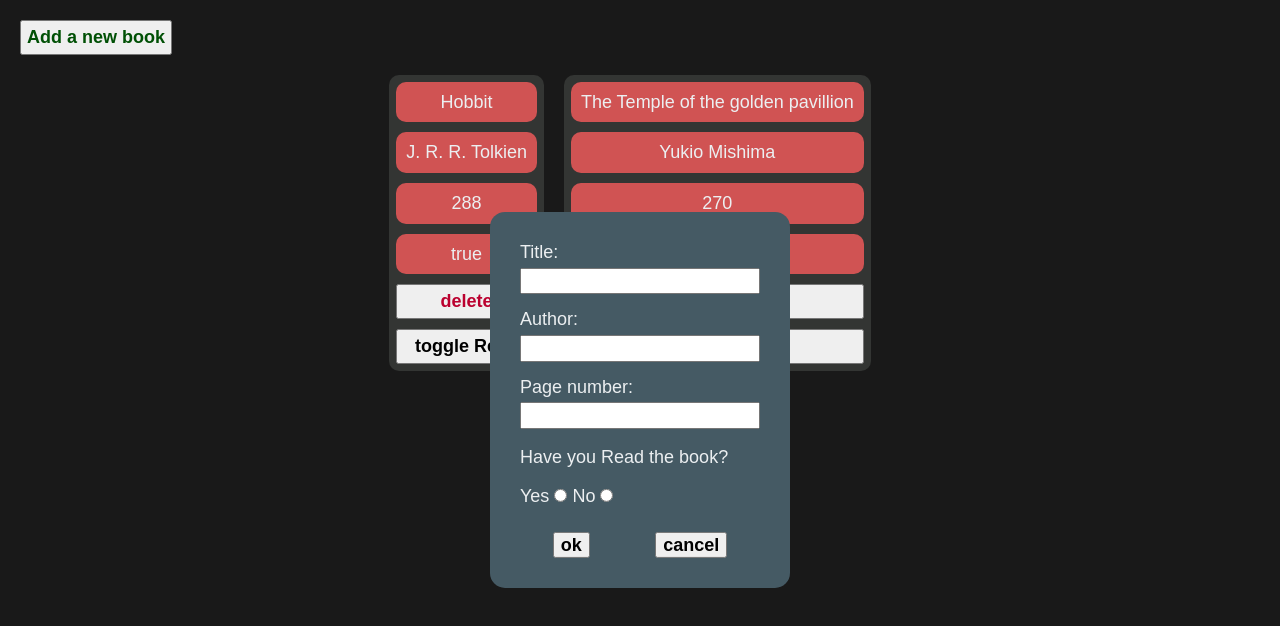
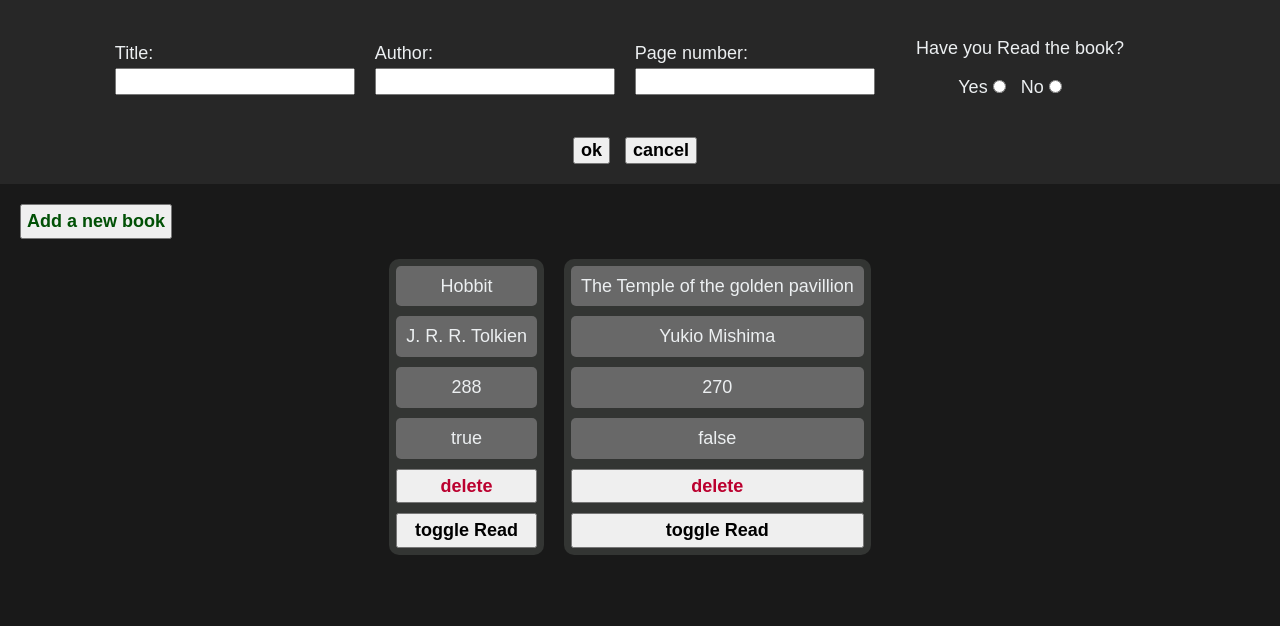
Before and after one commit to jooji-san/Library, a plain HTML site: page index.html in a window 1280 px wide. Both pictures are taken after a click on the button "Add a new book". Drawn offline with Linux system fonts and the light colour scheme.

Commit message:
updated input form

```diff
--- a/index.html
+++ b/index.html
@@ -10,13 +10,8 @@
 </head>
 
 <body>
-
-  <div class='main'>
-    <button class='add-btn'>Add a new book</button>
-  </div>
-
   <div class="modal">
-
+    <div class="input-div">
       <div class='text'>
         <label for="title">Title:</label>
         <input type="text" name="title" id="title" value="" tabindex="1">
@@ -35,11 +30,14 @@
       <div class='radio'>
         <p>Have you Read the book?</p>
 
+        <div>
           <label for="radio-choice-1">Yes</label>
           <input type="radio" name="read" id="radio-choice-1" tabindex="4" value="true">
 
           <label for="radio-choice-2">No</label>
           <input type="radio" name="read" id="radio-choice-2" tabindex="5" value="false">
+        </div>
+      </div>
     </div>
 
     <div class='submit'>
@@ -49,7 +47,9 @@
 
   </div>
 
-
+  <div class='main'>
+    <button class='add-btn'>Add a new book</button>
+  </div>
 
   <script src="main.js"></script>
 </body>
--- a/main.css
+++ b/main.css
@@ -29,7 +29,7 @@ button {
   flex-wrap: wrap;
 }
 
-.card{
+.card {
   display: flex;
   flex-direction: column;
   background-color: #333533;
@@ -39,14 +39,21 @@ button {
   margin-bottom: 20px;
 }
 
-@media (width < 500px) {
-  .card { flex-grow: 1; }
+@media (width < 600px) {
+  .card {
+    flex-grow: 1;
+    margin-left: 20px;
+  }
+
+  .input-div div {
+    flex-grow: 1;
+  }
 }
 
 .card div {
   padding: 10px;
-  background-color: #d05353;
-  border-radius: 10px;
+  background-color: #686868;
+  border-radius: 5px;
   margin-bottom: 10px;
 }
 
@@ -61,31 +68,51 @@ button {
 
 .modal {
   display: none;
-  position: fixed;
-  top: 50%;
-  left: 50%;
-  transform: translate(-50%, -50%);
-  background-color: #455a64;
+  background-color: #272727;
   color: #eceff1;
-  padding: 15px 30px;
-  border-radius: 15px;
+  padding: 20px;
 }
 
 .show {
   display: block;
 }
 
-.modal div {
-  margin: 15px 0;
+.input-div {
+  display: flex;
+  flex-wrap: wrap;
+  justify-content: center;
+  align-items: center;
 }
 
-div.submit {
-  margin-top: 25px;
+.input-div div {
+  margin-right: 20px;
+  margin-bottom: 20px;
+}
+
+.input-div .text {
   display: flex;
-  justify-content: space-around;
+  flex-direction: column;
+}
+
+.radio {
+  display: flex;
+  flex-direction: column;
+  align-items : center;
+  min-width: 250.3px;
+}
+
+#radio-choice-1 {
+  margin-right: 10px;
+}
+
+.submit {
+  text-align: center;
+}
+
+.submit button {
+  margin-right: 10px;
 }
 
 .text label {
-  display: block;
   margin-bottom: 5px;
 }
```
Also changed, not shown: 1 other file. Lines whose indentation alone changed are shown as unchanged.
